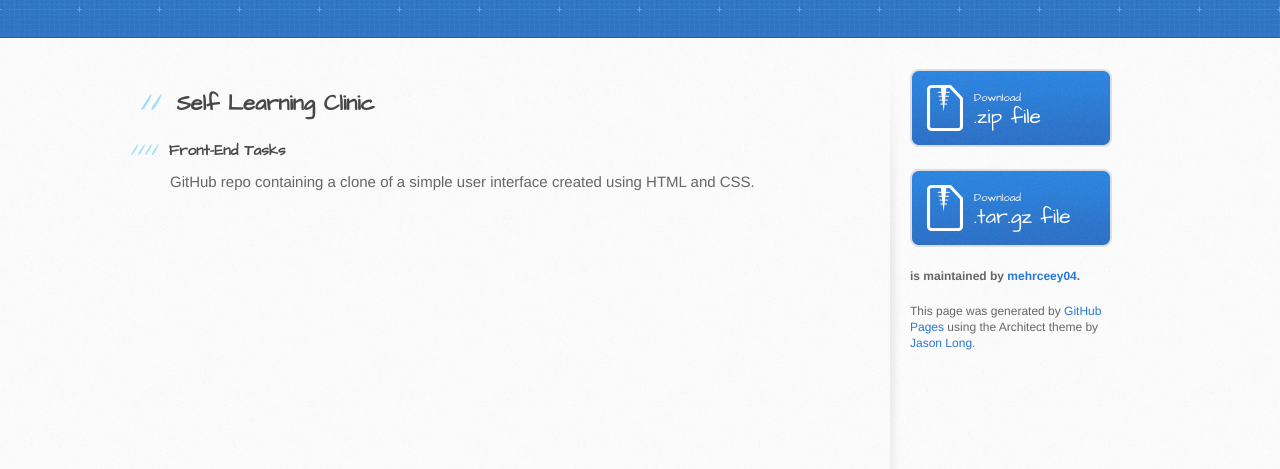
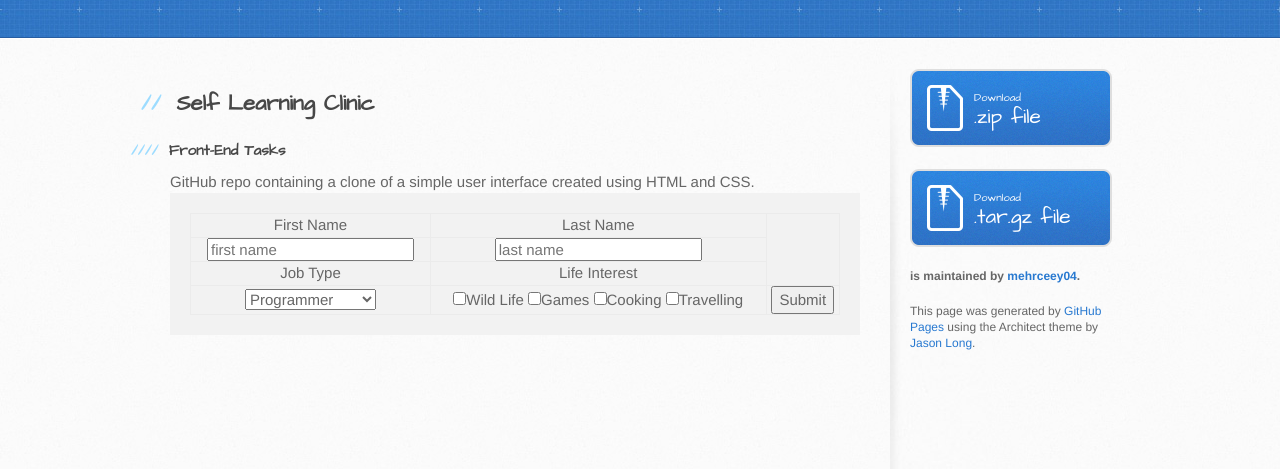
Before and after one commit to mehrceey04/Front-End, a plain HTML site: page index.html in a window 1280 px wide. Shown: the part 231-700 px from the top of the page. Drawn offline with Linux system fonts and the light colour scheme.

Commit message:
added a form UI to index.html

```diff
--- a/index.html
+++ b/index.html
@@ -36,6 +36,43 @@
 
 <div>GitHub repo containing a clone of a simple user interface created using HTML and CSS.
 </div>
+<form action = "/submit">
+  <table class = "table">
+    <tr>
+      <td>First Name</td>
+      <td>Last Name</td>
+    </tr>
+    <tr>
+      <td>
+        <input type = "text" name = "firstname" placeholder = "first name" required>
+      </td>
+      <td>
+        <input type = "text" name = "lastname" placeholder = "last name" required>
+      </td>
+    </tr>
+    <tr>
+      <td>Job Type</td>
+      <td>Life Interest</td>
+    </tr>
+    <tr>
+      <td>
+        <select name = "job type">
+          <option value = "programmer">Programmer</option>
+          <option value = "mathematician">Mathematician</option>
+          <option value = "network analyst">Network Analyst</option>
+          <option value = "others">Others</option>
+        </select>
+        <td>
+          <label name = "life interest"><input type="checkbox" name="interests">Wild Life</label>
+          <label name = "life interest"><input type="checkbox" name="interests">Games</label>
+          <label name = "life interest"><input type="checkbox" name="interests">Cooking</label>
+          <label name = "life interest"><input type="checkbox" name="interests">Travelling</label>
+        </td>
+        <td><button type = "submit">Submit</button></td>
+      </td>
+    </tr>
+  </table>
+</form>
         </section>
 
         <aside id="sidebar">
@@ -54,7 +91,5 @@
         </aside>
       </div>
     </div>
-
-
   </body>
 </html>
--- a/stylesheets/stylesheet.css
+++ b/stylesheets/stylesheet.css
@@ -871,6 +871,10 @@ footer a:hover {
     margin-left: 0;
     content: none;
   }
+  table, th, td {
+    border: 0px solid gray;
+    vertical-align: center;
+}
 }
 
 /* Mobile Landscape Size to Tablet Portrait (devices and browsers) */
```
